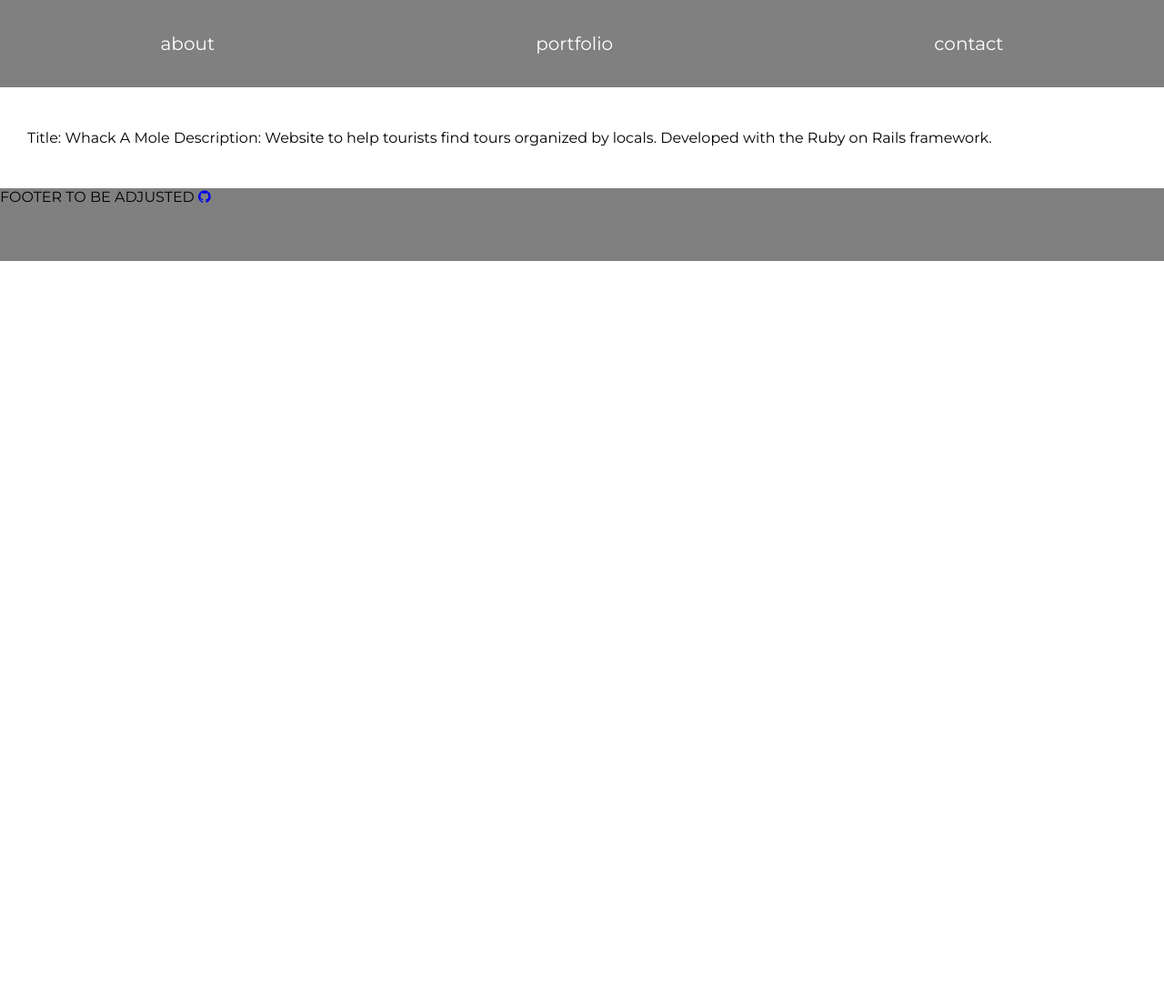
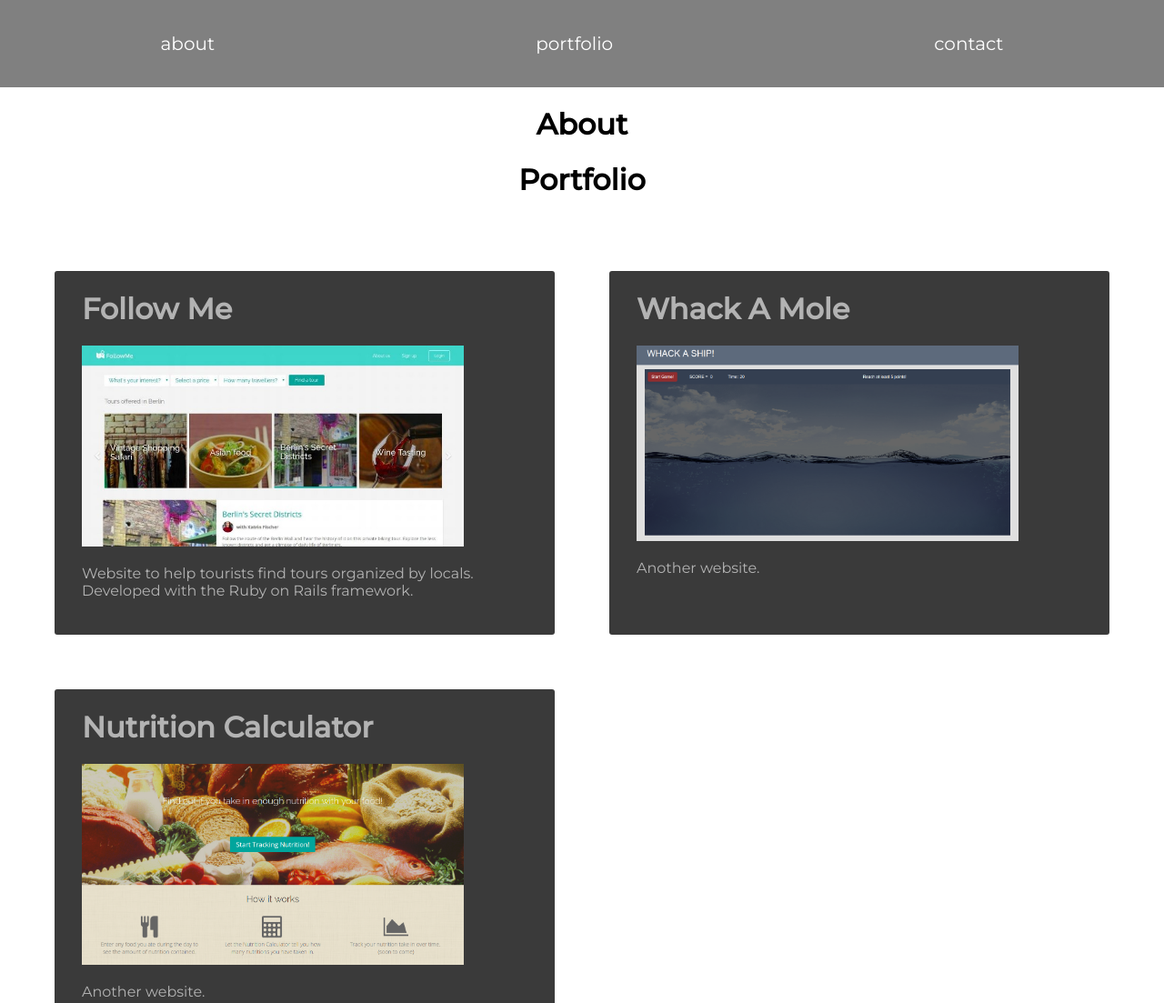
Before and after one commit to ArianeH/portfolio, a website: page index.html in a window 1280 px wide. Shown: the top 1103 px of the page at 91% size. Before the commit the page ends 800 px from the top, so only its background shows below. Drawn offline with nearby package versions, Linux system fonts and the light colour scheme.

Commit message:
Adjusted display of cards in the portfolio section

```diff
--- a/Gulpfile.js
+++ b/Gulpfile.js
@@ -3,8 +3,9 @@ var sass = require('gulp-sass');
 var watch = require('gulp-watch');
 
 gulp.task('styles', function() {
-    gulp.src('sass/**/*.scss')
-        .pipe(watch('sass/**/*.scss',['styles']))
-        .pipe(sass().on('error', sass.logError))
-        .pipe(gulp.dest('./css/'));
+  gulp.src('sass/**/*.scss')
+  // .pipe(watch('sass/**/*.scss',['styles']))
+  .pipe(sass().on('error', sass.logError))
+  .pipe(gulp.dest('./css/'));
+  gulp.watch('sass/**/*.scss',['styles']);
 });
--- a/index.html
+++ b/index.html
@@ -10,40 +10,40 @@
 </head>
 <body>
   <div id="navbar">
-    <span class="navbar-tag"><a href="">about</a></span>
-    <span class="navbar-tag"><a href="">portfolio</a></span>
-    <span class="navbar-tag"><a href="">contact</a></span>
+    <span class="navbar-tag"><a href="#about-section">about</a></span>
+    <span class="navbar-tag"><a href="#portfolio-section">portfolio</a></span>
+    <span class="navbar-tag"><a href="#contact-section">contact</a></span>
   </div>
 
-  <div id="about-section"></div>
+  <div id="about-section">
+    <h1 class="section-heading">About</h1>
+  </div>
 
   <div id="portfolio-section">
+    <h1 class="section-heading">Portfolio</h1>
     <div class="container">
-      <div class="card-wrapper">
 
-<!--         <div class="card">
-          <a href="http://www.followme.website/" class="project-link" target="_blank">
+      <script id="card-template" type="text/x-handlebars-template">
+        {{#each project_info}}
+        <div class="card">
+          <a href={{link}} class="project-link" target="_blank">
             <div class="card-content">
-              <h1 class="card-heading"></h1>
-              <img src="images/followme-img.jpg" alt="Image showing the Follow Me website" class="website-img">
-              <p>Website to help tourists find tours organized by locals. Developed with the Ruby on Rails framework.</p>
+              <h1 class="card-heading">{{title}}</h1>
+              <img src={{img}} alt="Image showing the Follow Me website" class="website-img">
+              <p>{{description}}</p>
             </div>
           </a>
-        </div> -->
+        </div>
+        {{/each}}
+      </script>
 
-        <!--This is our template. -->
-        <!--Data will be inserted in its according place, replacing the brackets.-->
-        <script id="card-template" type="text/x-handlebars-template">
-          <p>Title: {{title}} Description: {{description}}</p>
-        </script>
+      <div class="card-placeholder"></div>
 
-        <!--Your new content will be displayed in here-->
-        <div class="card-placeholder"></div>
+    </div>
+  </div>
 
-
-
-      </div>
-    </div>
+  <div id="contact-section">
+    <h1 class="section-heading">Contact</h1>
   </div>
 
   <div id="footer">
--- a/portfolio.js
+++ b/portfolio.js
@@ -2,18 +2,6 @@ $(document).ready(function() {
   var projectInfo;
   $.getJSON("../project-info.json", function(json){
     projectInfo = json;
-
-  //   $("#portfolio-section").append('<div class="container"></div>');
-
-  //   $(".container").append('<div class="card-wrapper"></div>');
-  $.each(projectInfo, function(index, element) {
-    console.log(element.title, element.description);
-
-
-  // $(function(){
-  //   $("#portfolio-placeholder").load("views/portfolio.html");
-  // });
-
 
   // Grab the template script
   var theTemplateScript = $("#card-template").html();
@@ -21,18 +9,19 @@ $(document).ready(function() {
   // Compile the template
   var theTemplate = Handlebars.compile(theTemplateScript);
 
+
   // Define our data object
-  var context={
-    "title": element.title,
-    "description": element.description
-  };
+  // var context={
+  //   "title": element.title,
+  //   "description": element.description
+  // };
 
   // Pass our data to the template
-  var theCompiledHtml = theTemplate(context);
+  var theCompiledHtml = theTemplate(projectInfo);
 
   // Add the compiled html to the page
   $('.card-placeholder').html(theCompiledHtml);
-    });
+    // });
 });
 
 
--- a/project-info.json
+++ b/project-info.json
@@ -1,12 +1,22 @@
-[
+{
+  "project_info": [
     {
       "title": "Follow Me",
-    "img": "followme-img.jpg",
+      "link": "http://www.followme.website/",
+      "img": "images/followme-img.jpg",
       "description": "Website to help tourists find tours organized by locals. Developed with the Ruby on Rails framework."
     },
     {
       "title": "Whack A Mole",
-    "img": "https://whac-a-ship.herokuapp.com",
-    "description": "Website to help tourists find tours organized by locals. Developed with the Ruby on Rails framework."
+      "link": "https://whac-a-ship.herokuapp.com",
+      "img": "images/whackaship-img.jpg",
+      "description": "Another website."
+    },
+    {
+      "title": "Nutrition Calculator",
+      "link": "https://nutri-cal.herokuapp.com",
+      "img": "images/nutrition-calc-img.jpg",
+      "description": "Another website."
     }
   ]
+}
--- a/sass/portfolio.scss
+++ b/sass/portfolio.scss
@@ -1,12 +1,19 @@
-.card-wrapper {
+.card-placeholder {
   padding: 30px;
+  display: flex;
+  flex-wrap: wrap;
+  // justify-content: space-around;
+}
 .card {
   color: #888888;
   background-color: #3a3a3a;
-    height: 350px;
+  height: 400px;
   width: 450px;
   border-radius: 3px;
-    padding: 10px 20px;
+  padding: 20px 30px;
+  margin: 30px;
+  flex: 1 0 500px;
+  box-sizing: border-box;
   .project-link {
     text-decoration: none;
     color: #b3b3b3;
@@ -18,4 +25,11 @@
    width: 420px;
   }
 }
+@media screen and (min-width: 60em) {
+  .card {
+     max-width: calc(50% - 60px);
   }
+}
+.section-heading {
+  text-align: center;
+}
```
Also changed, not shown: css/portfolio.css, css/styles.css, images/nutrition-calc-img.jpg (added). Lines whose indentation alone changed are shown as unchanged.
